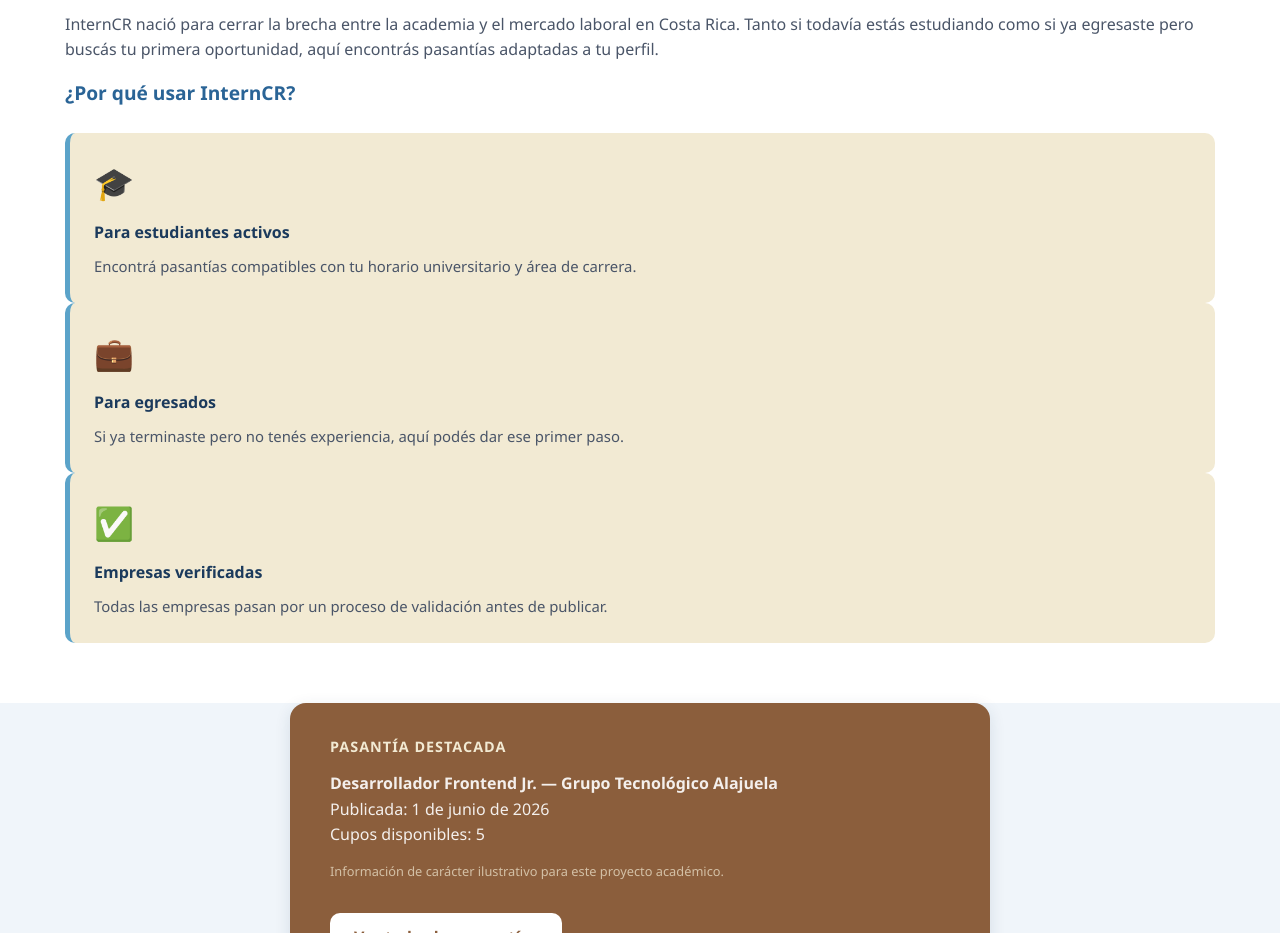
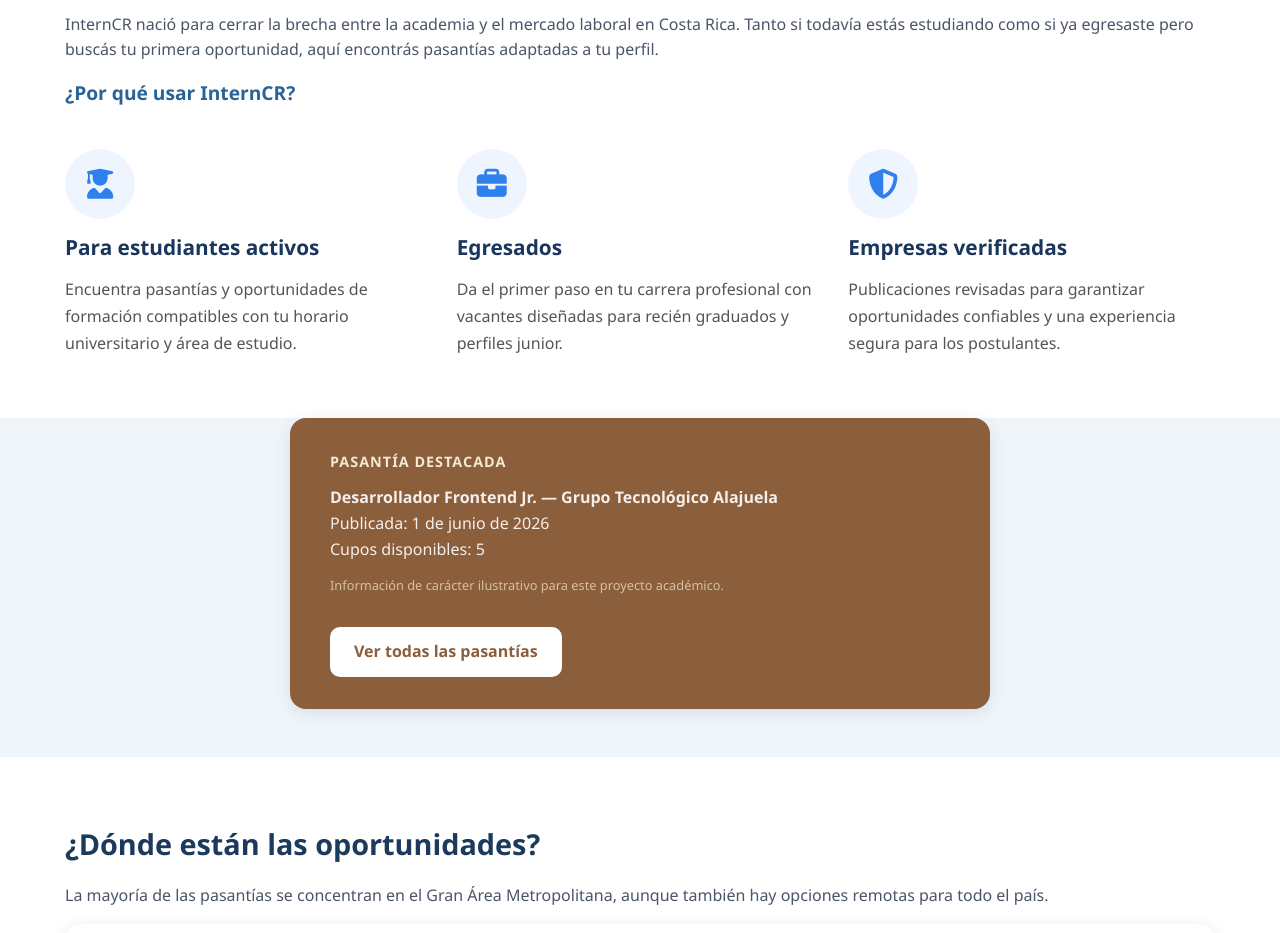
Before and after one commit to ArlethNunez/MiniProyecto, a plain HTML site: page Index.html in a window 1280 px wide. Shown: the part 1244-2177 px from the top of the page. Drawn offline with Linux system fonts and the light colour scheme; grey boxes are pictures that could not be loaded.

Commit message:
index edit

```diff
--- a/CSS/Style.css
+++ b/CSS/Style.css
@@ -433,36 +433,44 @@ button[type="submit"]:hover {
 
 /* *** CSS Grid: tarjetas en 3 columnas
 
-.benefits-grid {
-    display: grid;
-    grid-template-columns: repeat(3, 1fr);
-    gap: 1.5rem;
+/* Tarjetas de beneficios */
+.benefits-grid{
+    display:grid;
+    grid-template-columns:repeat(auto-fit,minmax(300px,1fr));
+    gap:25px;
+    margin-top:40px;
 }
 
-/* Tarjetas de beneficios */
-.benefit-card {
-    background-color: var(--arena);
-    border-left: 5px solid var(--celeste);
-    border-radius: var(--radio);
-    padding: 1.5rem;
-    transition: box-shadow 0.3s, transform 0.2s;
+.benefit-card:hover{
+    transform:translateY(-8px);
+    box-shadow:0 12px 30px rgba(0,0,0,.12);
+}
+.card-icon{
+    width:70px;
+    height:70px;
+    display:flex;
+    align-items:center;
+    justify-content:center;
+    background:#eef5ff;
+    border-radius:50%;
+    margin-bottom:20px;
+}
+.card-icon i{
+    font-size:30px;
+    color:#2f80ed;
+}
+.benefit-card h4{
+    color:#1a365d;
+    font-size:1.3rem;
+    margin-bottom:12px;
+}
+.benefit-card p{
+    color:#555;
+    line-height:1.7;
+    margin:0;
 }
 
-.benefit-card:hover {
-    box-shadow: var(--sombra);
-    transform: translateY(-4px);
-}
 
-.benefit-card h4 {
-    color: var(--azul-marino);
-    margin-bottom: 0.6rem;
-    font-size: 1rem;
-}
-
-.benefit-card p {
-    font-size: 0.93rem;
-    margin-bottom: 0;
-}
 
 /* ==========================================================================
    CATÁLOGO — TARJETAS DE PASANTÍAS (para pasantias.html)
--- a/Index.html
+++ b/Index.html
@@ -10,6 +10,7 @@
         content="pasantías, Costa Rica, estudiantes, egresados, experiencia laboral, prácticas profesionales">
     <meta name="author" content="InternCR">
     <link rel="stylesheet" href="css/style.css">
+    <link rel="stylesheet" href="https://cdnjs.cloudflare.com/ajax/libs/font-awesome/6.5.2/css/all.min.css">
     <title>InternCR | Inicio</title>
 </head>
 
@@ -134,21 +135,30 @@
 
                 <div class="benefits-grid">
                     <article class="benefit-card">
-                        <div class="card-icon">🎓</div>
+                        <div class="card-icon">
+                            <i class="fas fa-user-graduate"></i>
+                        </div>
                         <h4>Para estudiantes activos</h4>
-                        <p>Encontrá pasantías compatibles con tu horario universitario y área de carrera.</p>
+                        <p>Encuentra pasantías y oportunidades de formación compatibles con tu
+                         horario universitario y área de estudio.</p>
                     </article>
 
                     <article class="benefit-card">
-                        <div class="card-icon">💼</div>
-                        <h4>Para egresados</h4>
-                        <p>Si ya terminaste pero no tenés experiencia, aquí podés dar ese primer paso.</p>
+                        <div class="card-icon">
+                            <i class="fas fa-briefcase"></i>
+                        </div>
+                        <h4>Egresados</h4>
+                        <p>Da el primer paso en tu carrera profesional con vacantes diseñadas
+                         para recién graduados y perfiles junior.</p>
                     </article>
 
                     <article class="benefit-card">
-                        <div class="card-icon">✅</div>
+                        <div class="card-icon">
+                            <i class="fas fa-shield-alt"></i>
+                        </div>
                         <h4>Empresas verificadas</h4>
-                        <p>Todas las empresas pasan por un proceso de validación antes de publicar.</p>
+                        <p>Publicaciones revisadas para garantizar oportunidades confiables y
+                         una experiencia segura para los postulantes.</p>
                     </article>
                 </div>
             </div>
```
